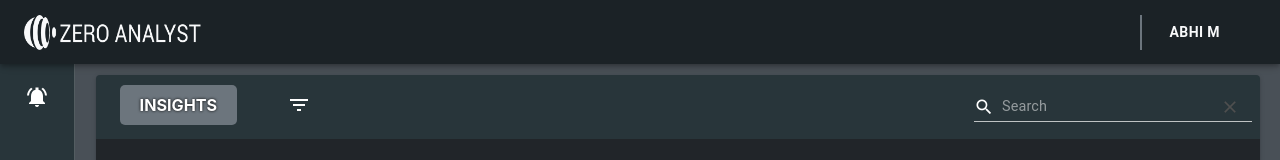
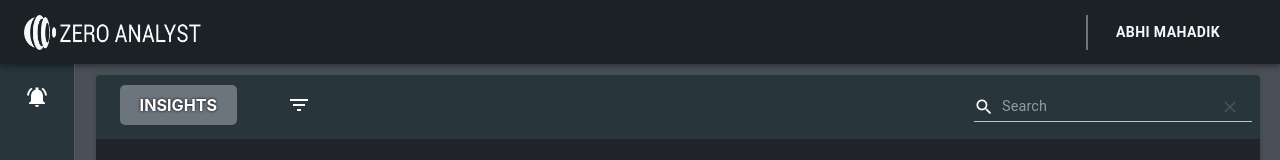
Before and after one commit to zeroanalyst/zeroanalys-frontend, a React (Create React App) app in the folder zeroanalyst-front/: page /dashboard in a window 1280 px wide. Shown: the top 160 px of the page. Built offline with nearby package versions, Linux system fonts and the light colour scheme.

Commit message:
amey/feature > Logo Update: changing User's name

```diff
--- a/zeroanalyst-front/src/private/common/nav/TopBar.jsx
+++ b/zeroanalyst-front/src/private/common/nav/TopBar.jsx
@@ -155,7 +155,7 @@ class TopBar extends Component {
             <TopMenuProfileName
               onHover={this.handleProfileButtonHover}
               imgUrl={this.getImgUrl()}
-              name="Abhi M"
+              name="Abhi Mahadik"
             />
           </Toolbar>
         </AppBar>
```
